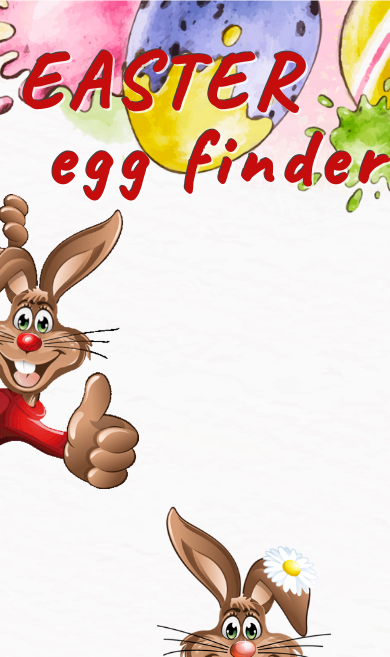
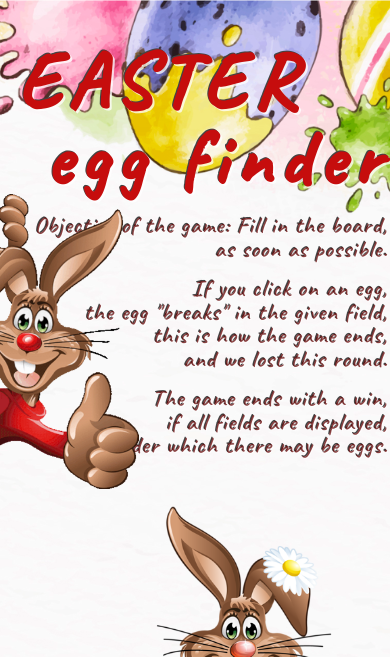
Before and after one commit to ViktorMihalyJozsa/easter-egg-finder, a PHP site: page / in a window 390 px wide. Shown: the top 657 px of the page. Run offline with PHP 8.4, Linux system fonts and the light colour scheme; some libraries are stand-ins or nearby versions.

Commit message:
Objective of the game

```diff
--- a/css/easter-egg-finder-style.css
+++ b/css/easter-egg-finder-style.css
@@ -177,12 +177,16 @@ header {
 
     width:         3fr;
     height:        auto;
-    padding:       10vh 5vh 0vh 5vh;
+    padding:       5vh 5vh 0vh 5vh;
+
+
 }
 
     .header-text {
-        width:   auto;
-        height:  18vh;
+        width:       auto;
+        height:      18vh;
+
+        text-align:  left;
     }
 
     .header-image {
@@ -226,12 +230,14 @@ header {
 
         width:        3fr;
         height:       auto;
-        padding:      10vh 5vh 0vh 5vh;
+        padding:      5vh 5vh 0vh 5vh;
     }
 
         .header-text {
-            width:   auto;
-            height:  18vh;
+            width:       auto;
+            height:      18vh;
+
+            text-align:  left;
         }
 
         .header-image {
@@ -283,8 +289,10 @@ header {
     }
 
     .header-text {
-        width:   auto;
-        height:  18vh;
+        width:       auto;
+        height:      18vh;
+
+        text-align:  right;
     }
 
     .header-image {
--- a/index.html
+++ b/index.html
@@ -26,6 +26,18 @@
         <div class="header-text">
             <h1>EASTER</h1>
             <h2>egg finder</h2>
+                <br>
+                <p>Objective of the game: Fill in the board,</p>
+                <p>as soon as possible.</p>
+                <br>
+                <p>If you click on an egg,</p>
+                <p>the egg "breaks" in the given field,</p>
+                <p>this is how the game ends,</p>
+                <p>and we lost this round.</p>
+                <br>
+                <p>The game ends with a win,</p>
+                <p>if all fields are displayed,</p>
+                <p>under which there may be eggs.</p>
         </div>
         <div class="header-image">
             <div class="header-top-image"></div>
```
